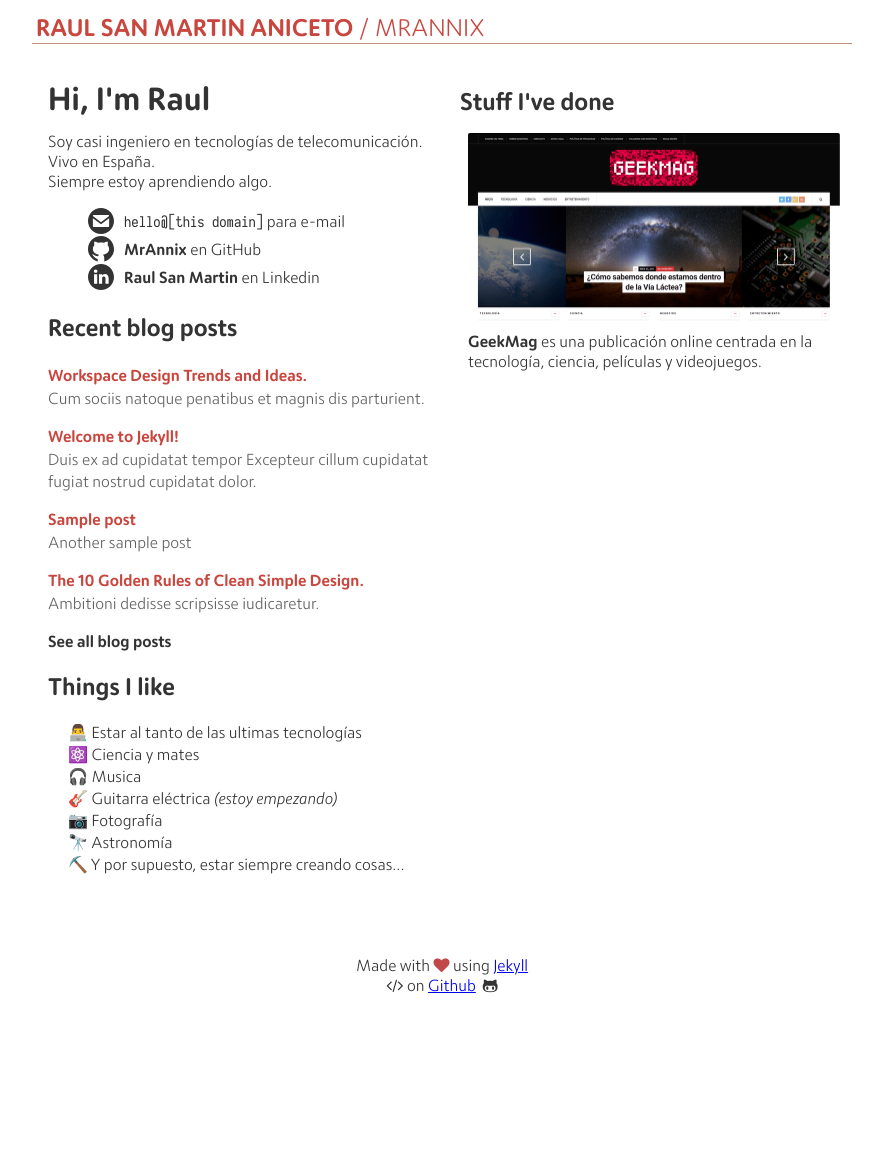
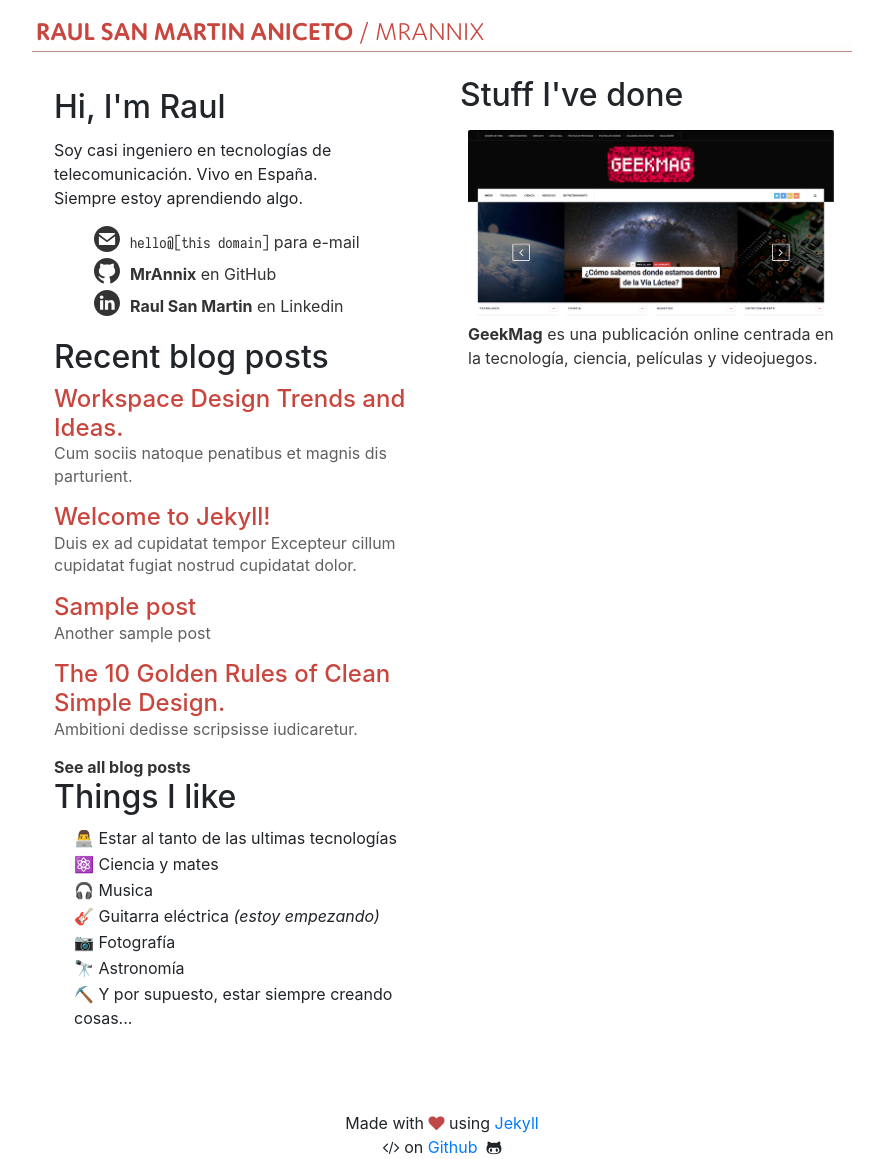
Before and after one commit to MrAnnix/MrAnnix.github.io, a Jekyll site: the page built from index.html, in a window 1280 px wide. Shown: the whole page, without its empty margins (198-1081 px from the left). Built offline with Jekyll 4.4.1, drawn with Linux system fonts in a browser that asks for light colours; the list of posts is cut into pages by our own code; before the commit the page ends 996 px from its top, so only the background shows below that.

Commit message:
Update styles.scss

```diff
--- a/assets/css/styles.scss
+++ b/assets/css/styles.scss
@@ -7,3 +7,5 @@
 @import "contact";
 @import "blog-index";
 @import "font-awesome";
+
+@import url(https://stackpath.bootstrapcdn.com/bootstrap/4.3.1/css/bootstrap.min.css);
```
